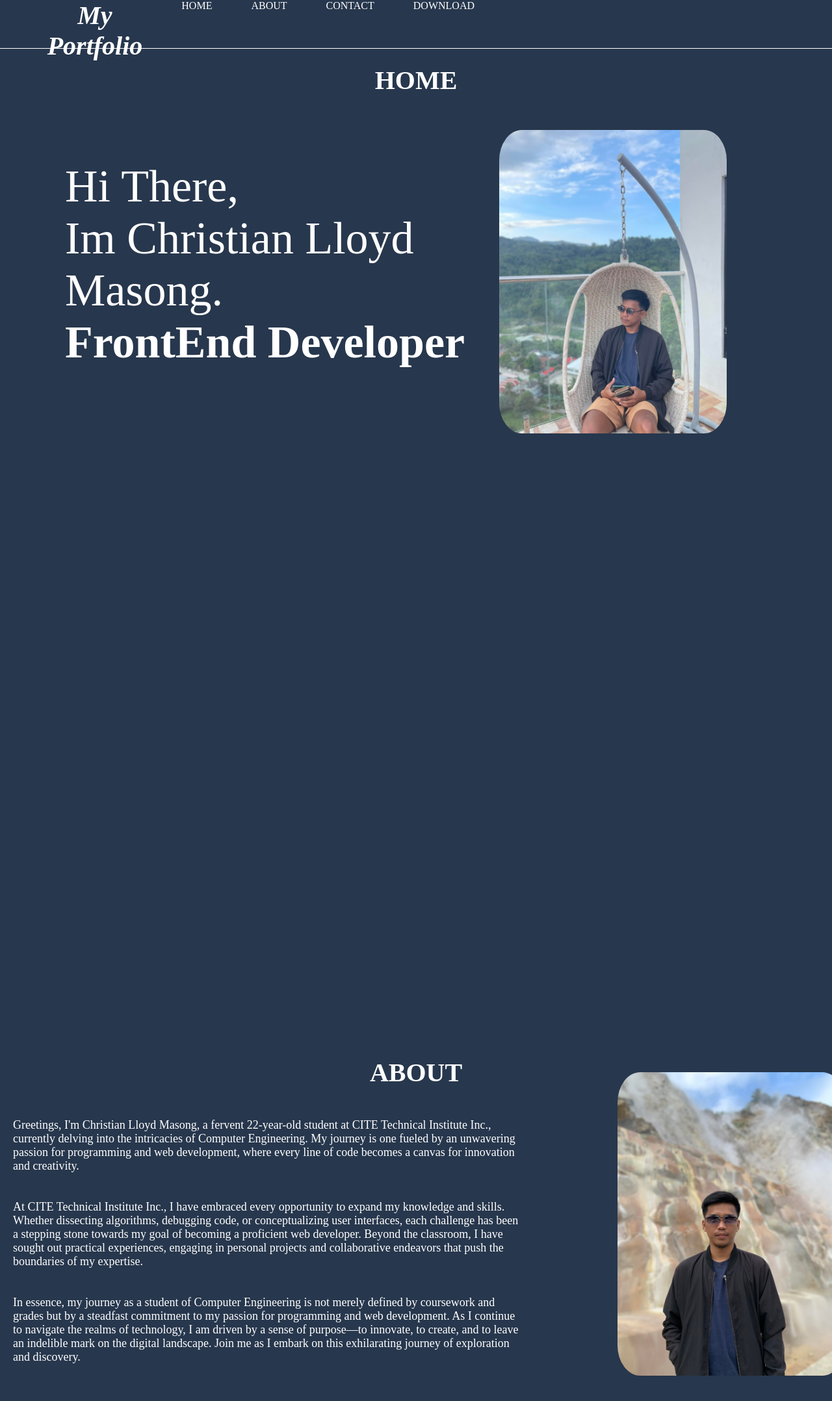
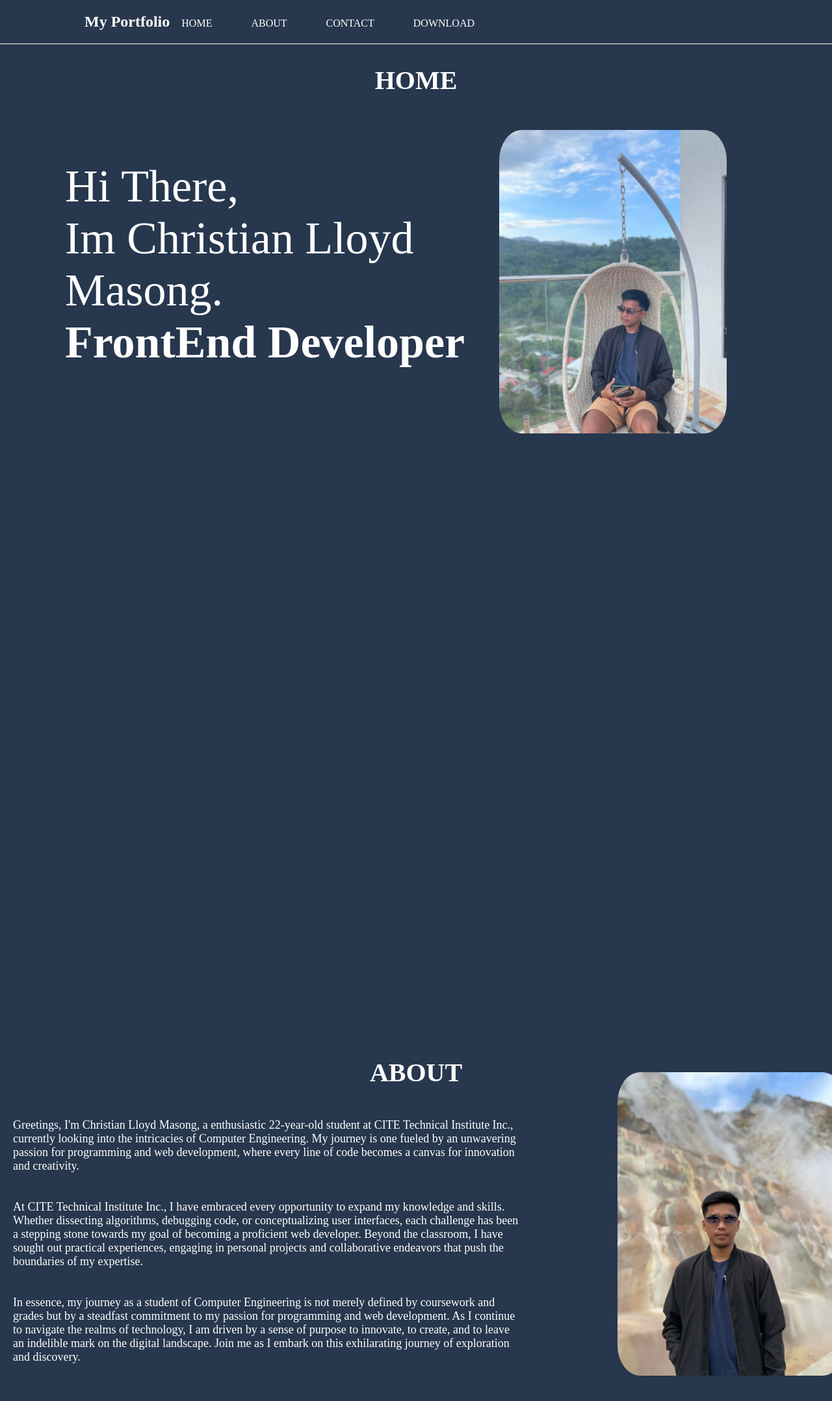
Before and after one commit to Christianlloyd14/portfolio, a plain HTML site: page index.html in a window 1280 px wide. Shown: the top 2156 px of the page at 65% size. Drawn offline with Linux system fonts and the light colour scheme.

Commit message:
revised portfolio

```diff
--- a/index.html
+++ b/index.html
@@ -20,17 +20,20 @@
     <body>
 
         <header id="header">
-            <div>
                 <nav>
+
+                    <div class="logo-container">
+
+                        <h2 class="title"><a href="title"></a> My Portfolio</h2>
+                    </div>
+
                     <ul id="header_content">
-                        <a href="#home"><h1><i>My Portfolio</i></h1></a>
                         <a href="#home"><li>HOME</li></a>
                         <a href="#about"><li>ABOUT</li></a>
                         <a href="#contact"><li>CONTACT</li></a>
                         <a href="#download"><li>DOWNLOAD</li></a>
                     </ul>
                 </nav>
-            </div>
         </header>
 
             <section id="home">
@@ -47,11 +50,11 @@
                     <h1 id="title">ABOUT <br><br></h1>
 
                     <p id="about_content">
-                        Greetings, I'm Christian Lloyd Masong, a fervent 22-year-old student at CITE Technical Institute Inc., <br> currently delving into the intricacies of Computer Engineering. My journey is one fueled by an unwavering <br> passion for programming and web development, where every line of code becomes a canvas for innovation <br> and creativity. <br><br><br>
+                        Greetings, I'm Christian Lloyd Masong, a enthusiastic 22-year-old student at CITE Technical Institute Inc., <br> currently looking into the intricacies of Computer Engineering. My journey is one fueled by an unwavering <br> passion for programming and web development, where every line of code becomes a canvas for innovation <br> and creativity. <br><br><br>
 
                         At CITE Technical Institute Inc., I have embraced every opportunity to expand my knowledge and skills. <br> Whether dissecting algorithms, debugging code, or conceptualizing user interfaces, each challenge has been <br> a stepping stone towards my goal of becoming a proficient web developer. Beyond the classroom, I have <br> sought out practical experiences, engaging in personal projects and collaborative endeavors that push the <br> boundaries of my expertise. <br><br><br>
 
-                        In essence, my journey as a student of Computer Engineering is not merely defined by coursework and <br> grades but by a steadfast commitment to my passion for programming and web development. As I continue <br> to navigate the realms of technology, I am driven by a sense of purpose—to innovate, to create, and to leave <br> an indelible mark on the digital landscape. Join me as I embark on this exhilarating journey of exploration <br> and discovery.</p>
+                        In essence, my journey as a student of Computer Engineering is not merely defined by coursework and <br> grades but by a steadfast commitment to my passion for programming and web development. As I continue <br> to navigate the realms of technology, I am driven by a sense of purpose to innovate, to create, and to leave <br> an indelible mark on the digital landscape. Join me as I embark on this exhilarating journey of exploration <br> and discovery.</p>
 
                 </div>
 
@@ -67,7 +70,7 @@
                     <div id="contact-section">
                         <p>Ready to chat? Feel free to reach out via email at <a id="gmail_content"  href="mailto:clmasong14@gmail.com">clmasong14@gmail.com</a> or by phone at 0929-169-6248 if you have any inquiries. Whether it's about projects or questions, I'm here to help.
 
-                            <br><br>Connect with me on LinkedIn, GitHub, or Twitter too. Looking forward to connecting with you!</p>
+                            <br><br>Connect with me on LinkedIn, GitHub, or instagram too. Looking forward to connecting with you!</p>
                         <div id="social-icons">
                           <a href="https://www.linkedin.com/"><img src="assets/img/linkedin.png" alt="LinkedIn"></a>
                           <a href="https://github.com/"><img src="assets/img/github.png" alt="GitHub"></a>
```
